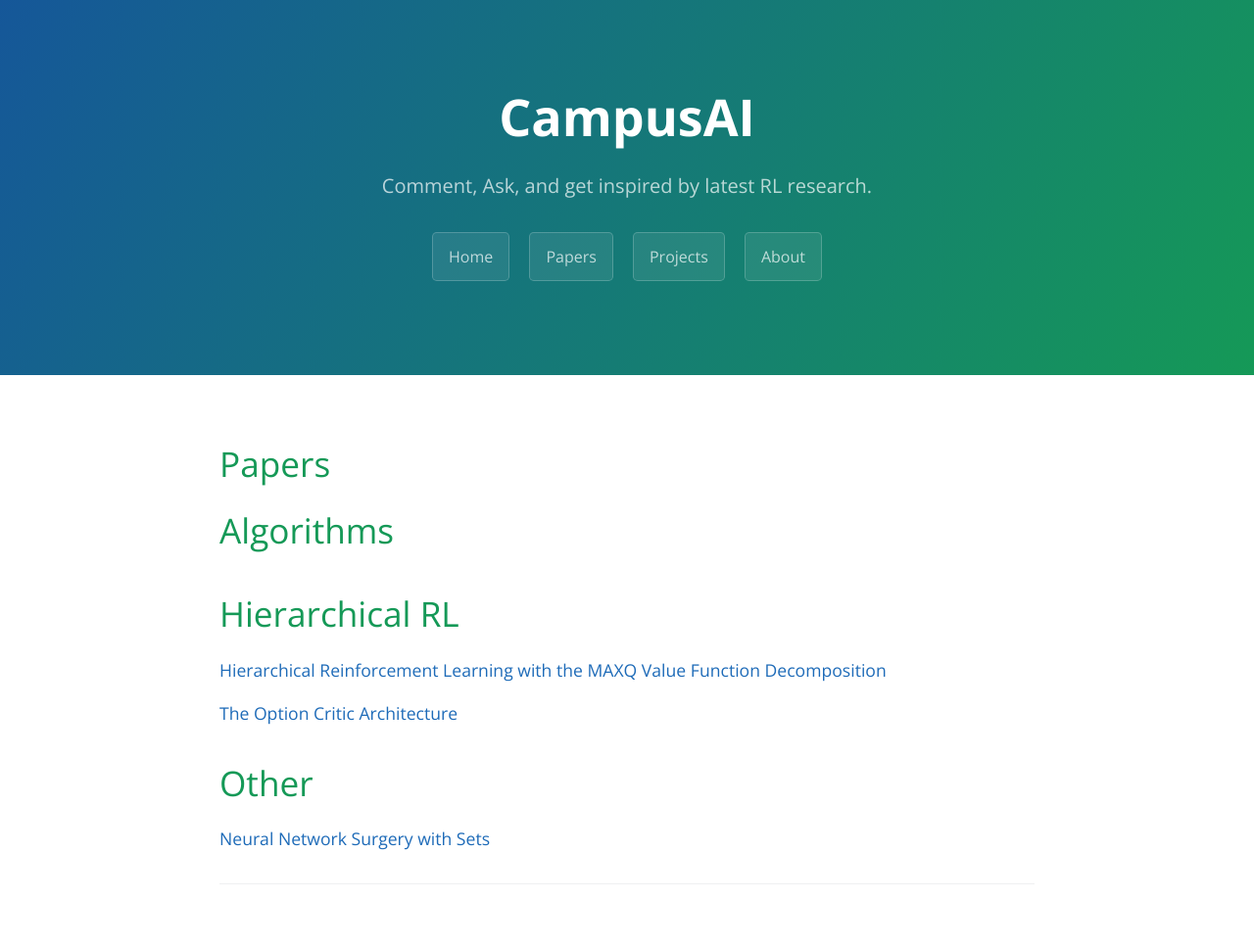
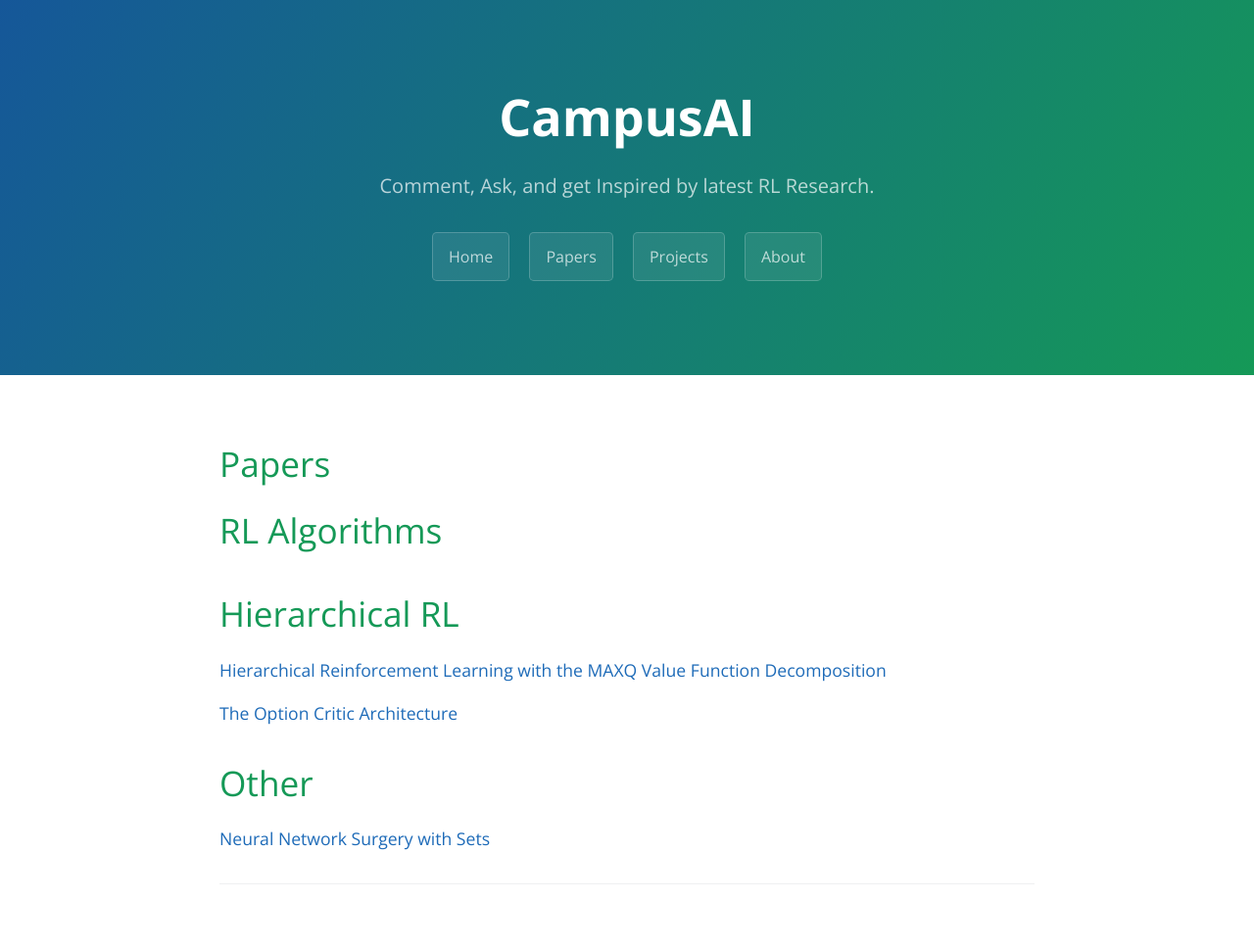
Before and after one commit to CampusAI/CampusAI.github.io, a Jekyll site: the page built from papers.md, in a window 1280 px wide. Shown: the whole page at 98% size. Built offline with Jekyll 4.4.1, drawn with Linux system fonts in a browser that asks for light colours.

Commit message:
Minor changes

```diff
--- a/_config.yml
+++ b/_config.yml
@@ -4,7 +4,7 @@ gems:
 
 # Setup
 title:        CampusAI
-tagline:      Comment, Ask, and get inspired by latest RL research.
+tagline:      Comment, Ask, and get Inspired by latest RL Research.
 baseurl:      ""
 paginate:     1
 locale:       "en"
--- a/papers.md
+++ b/papers.md
@@ -4,10 +4,9 @@ title: Papers
 permalink: /papers/
 ---
 
-# Algorithms
+# RL Algorithms
 
 # Hierarchical RL
-
 {% for item in site.papers %}
 {% if item.category != "hierarchical" %}
     {% continue %}
```
Also changed, not shown: about.md (+1 -1 lines).
